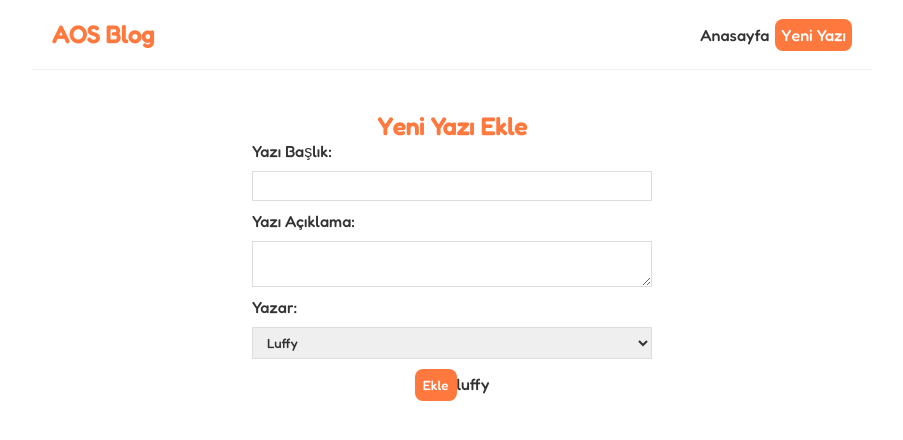
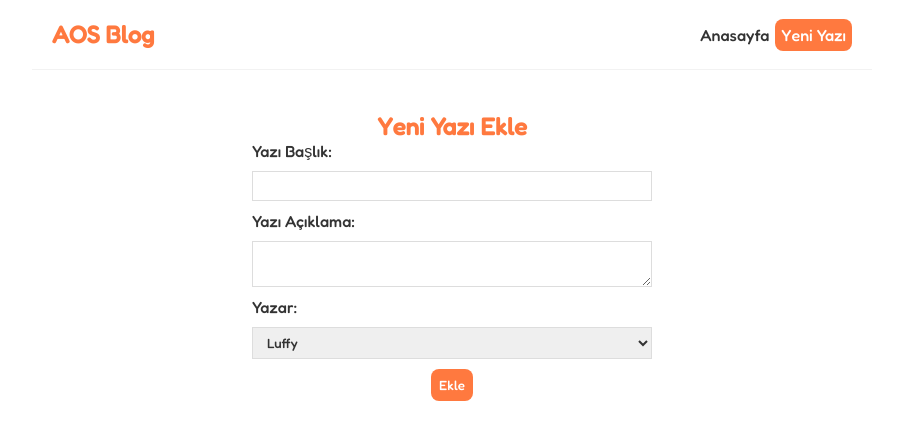
Before and after one commit to eerzik/https---github.com-eerzik-temel-react-app, a React (Create React App) app: page /create in a window 1280 px wide. Shown: the top 440 px of the page, without its empty margins (188-1091 px from the left). Built offline with nearby package versions, Linux system fonts and the light colour scheme.

Commit message:
Submit işlemini gerçekleştirme

```diff
--- a/src/Create.js
+++ b/src/Create.js
@@ -7,10 +7,16 @@ const Create = () => {
     const [aciklama,setAciklama]=useState('');
     const [yazar,setYazar]=useState('luffy');
 
+    const handleSubmit =(e)=>{
+        //preventDefault-Postback özelliği yok edildi.yoksa sayfa postback oluyor herşey temizleniyor.
+        e.preventDefault();
+        const yazi={baslik,aciklama,yazar};
+        console.log(yazi);
+    }
     return (
         <div className="create">
             <h2 style={{color:'#ff793f'}} >Yeni Yazı Ekle</h2>
-            <form>
+            <form onSubmit={handleSubmit}>
                 <label>Yazı Başlık:</label>
                 <input type="text" required value={baslik} onChange={(e)=>setBaslik(e.target.value)} ></input>
                 <label>Yazı Açıklama:</label>
@@ -22,9 +28,7 @@ const Create = () => {
                     <option value="sanji">Sanji</option>
                 </select>
                 <button>Ekle</button>
-                {baslik}
-                {aciklama}
-                {yazar}
+
             </form>
         </div>
      );
```
